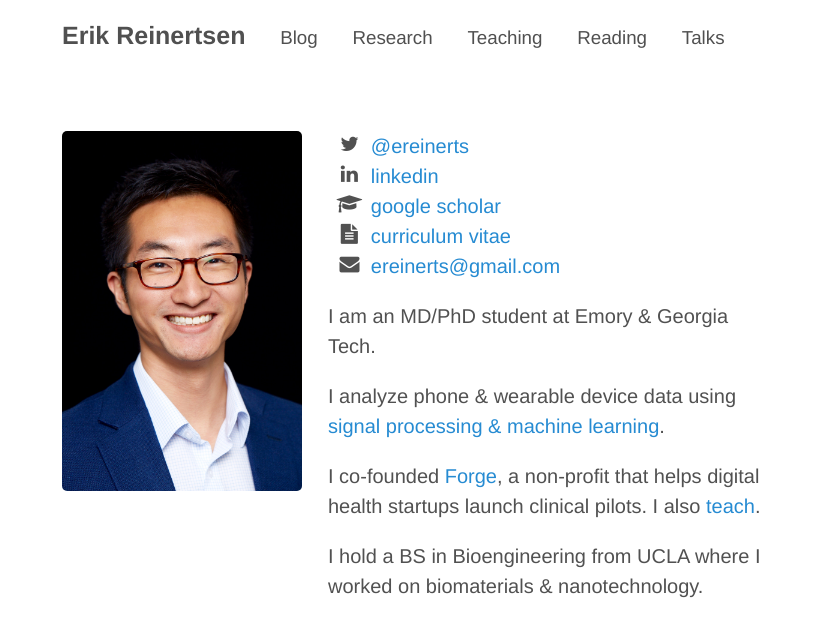
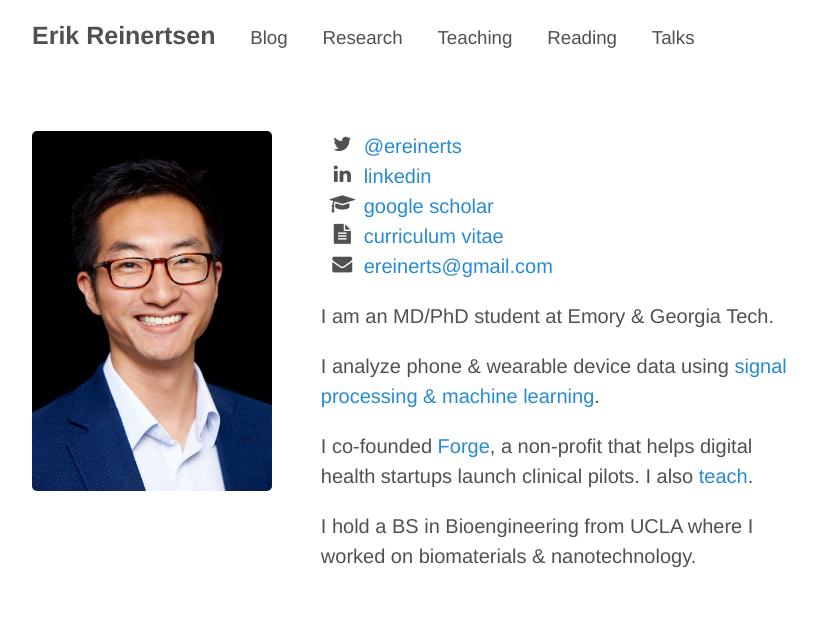
Before and after one commit to erikr/erikr.github.io, a Jekyll site: the page built from index.html, in a window 1280 px wide. Shown: the top 637 px of the page, without its empty margins (228-1045 px from the left). Built offline with Jekyll 4.4.1, drawn with Linux system fonts in a browser that asks for light colours; nearby versions of some CDN libraries.

Commit message:
revised div width

```diff
--- a/_layouts/default.html
+++ b/_layouts/default.html
@@ -4,7 +4,7 @@
 	{% include head.html %}
 	<link href="//maxcdn.bootstrapcdn.com/font-awesome/4.2.0/css/font-awesome.min.css" rel="stylesheet">
 	<body>
-		<div class="container content" style="max-width: 740px">
+		<div class="container content">
 
 		<header class="masthead">
 			<h3 class="masthead-title">
```
